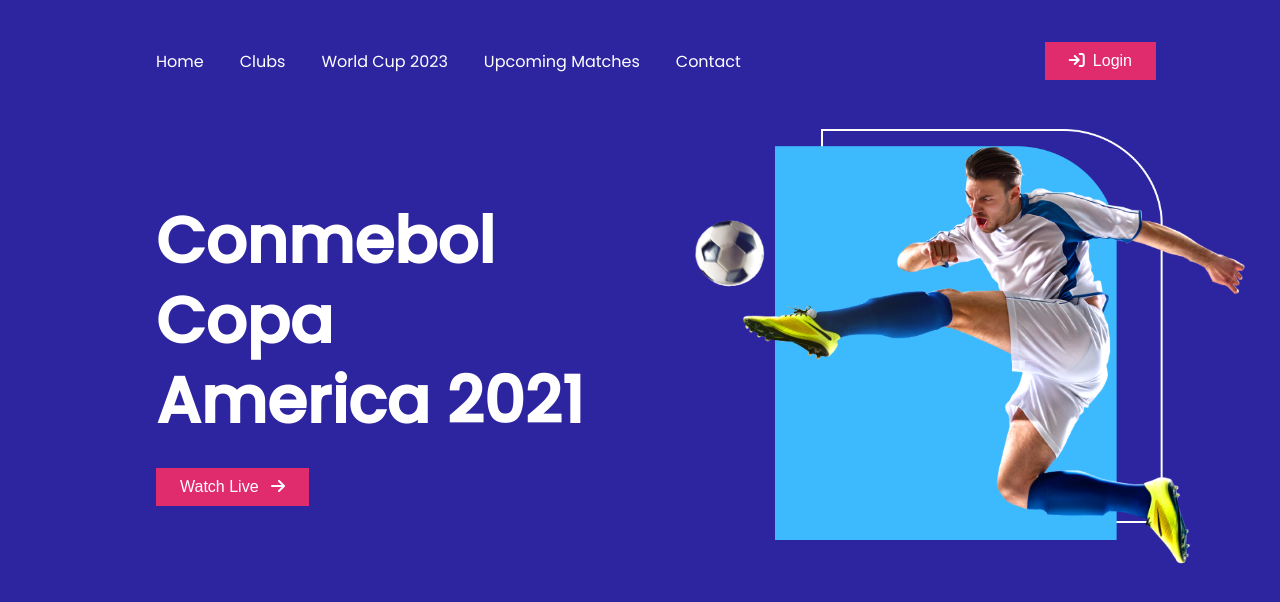
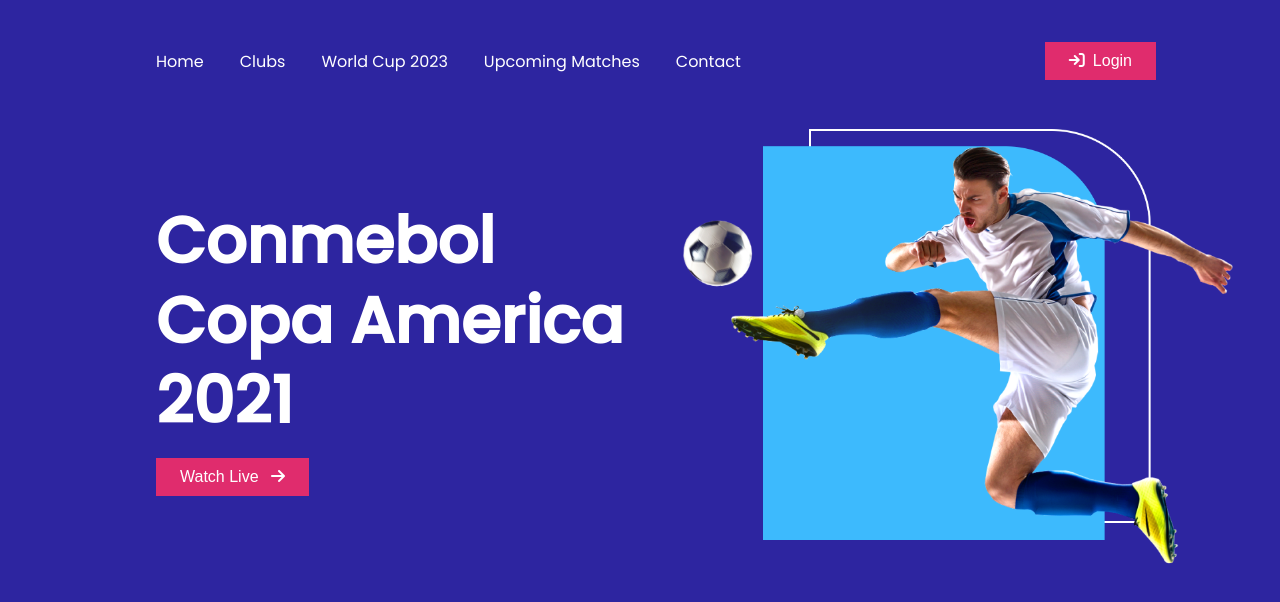
Before and after one commit to RahikulZannat/Football-blog, a plain HTML site: page index.html in a window 1280 px wide. Drawn offline with Linux system fonts and the light colour scheme.

Commit message:
header done

```diff
--- a/style.css
+++ b/style.css
@@ -48,7 +48,7 @@
     background-color: #2D25A0;
     display: grid;
     grid-template-columns: 1fr 1fr;
-    grid-gap: 102px;
+    grid-gap: 38px;
 }
 .head-left-text h1{
     font-size: 64px;
@@ -58,6 +58,8 @@
     padding-bottom: 27px;
     line-height: 80px;
     padding-top: 72px;
+    width: 485px;
+height: 230px;
 
 }
 #head-button{
```
